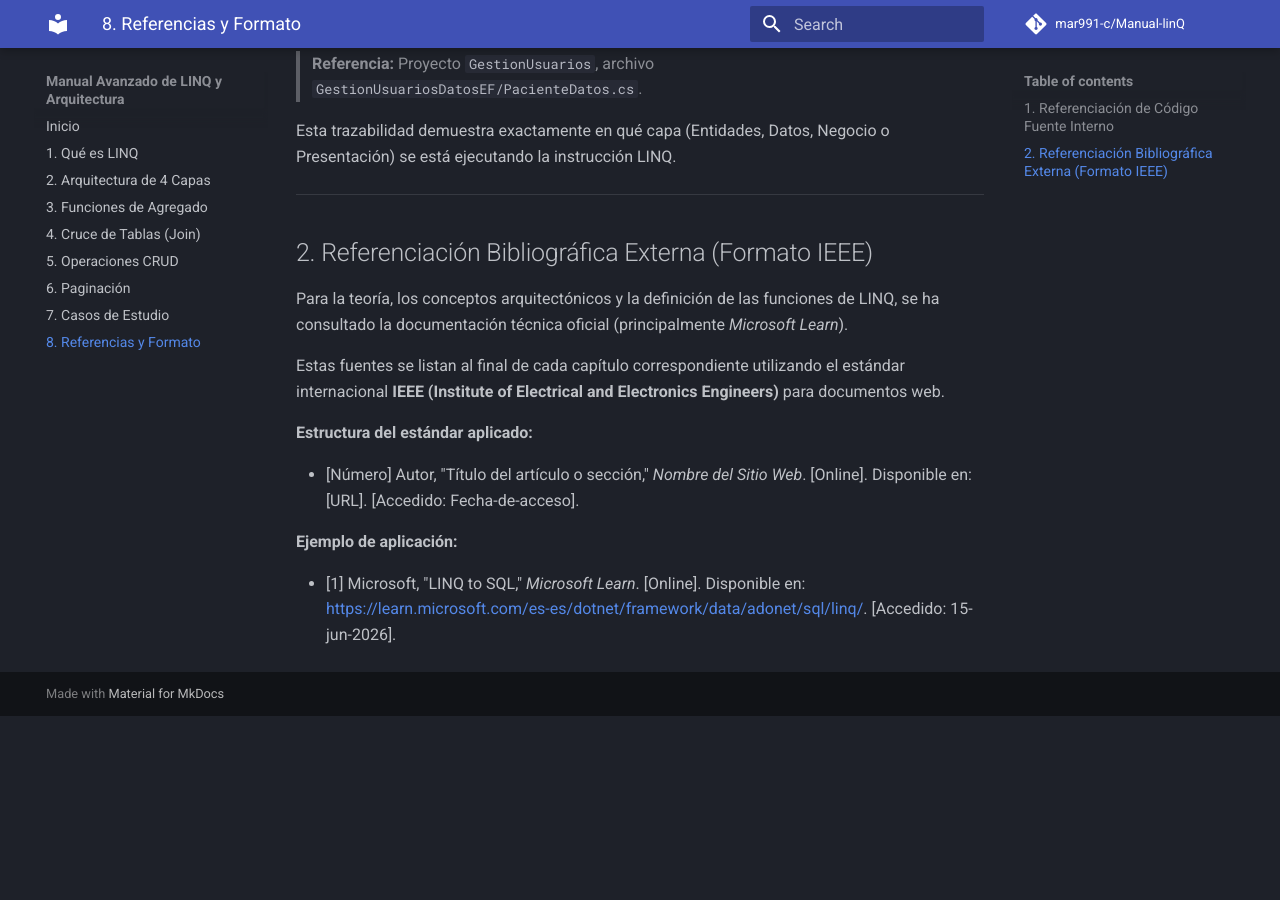
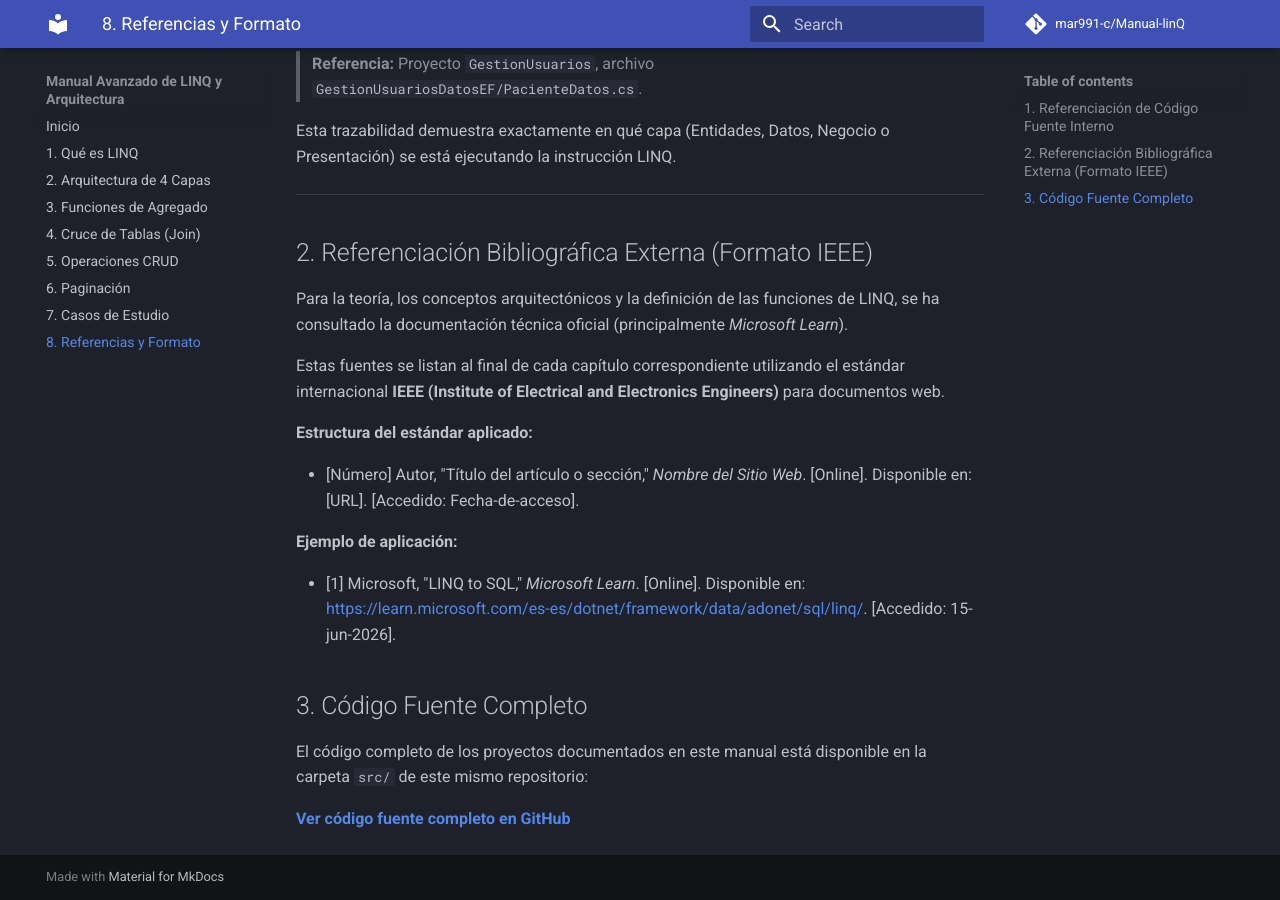
Before and after one commit to mar991-c/Manual-linQ, an MkDocs documentation site: the page built from docs/referencias.md, in a window 1280 px wide and 900 px high, scrolled down 617 px. Built offline with MkDocs 1.6.1 and Material for MkDocs 9.7.7, drawn with Linux system fonts in a browser that asks for light colours; comment, search, counter and statistics services are not loaded; before the commit the page ends 1333 px from its top, so only the background shows below that.

Commit message:
docs: actualizar

```diff
--- a/docs/referencias.md
+++ b/docs/referencias.md
@@ -33,3 +33,9 @@ Estas fuentes se listan al final de cada capítulo correspondiente utilizando el
 **Ejemplo de aplicación:**
 
 * [1] Microsoft, "LINQ to SQL," *Microsoft Learn*. [Online]. Disponible en: [https://learn.microsoft.com/es-es/dotnet/framework/data/adonet/sql/linq/](https://learn.microsoft.com/es-es/dotnet/framework/data/adonet/sql/linq/). [Accedido: 15-jun-2026].
+
+## 3. Código Fuente Completo
+
+El código completo de los proyectos documentados en este manual está disponible en la carpeta `src/` de este mismo repositorio:
+
+[**Ver código fuente completo en GitHub**](https://github.com/mar991-c/Manual-linQ/tree/main/src)
```
Also changed, not shown: docs/arquitectura.md (line endings or trailing spaces).
